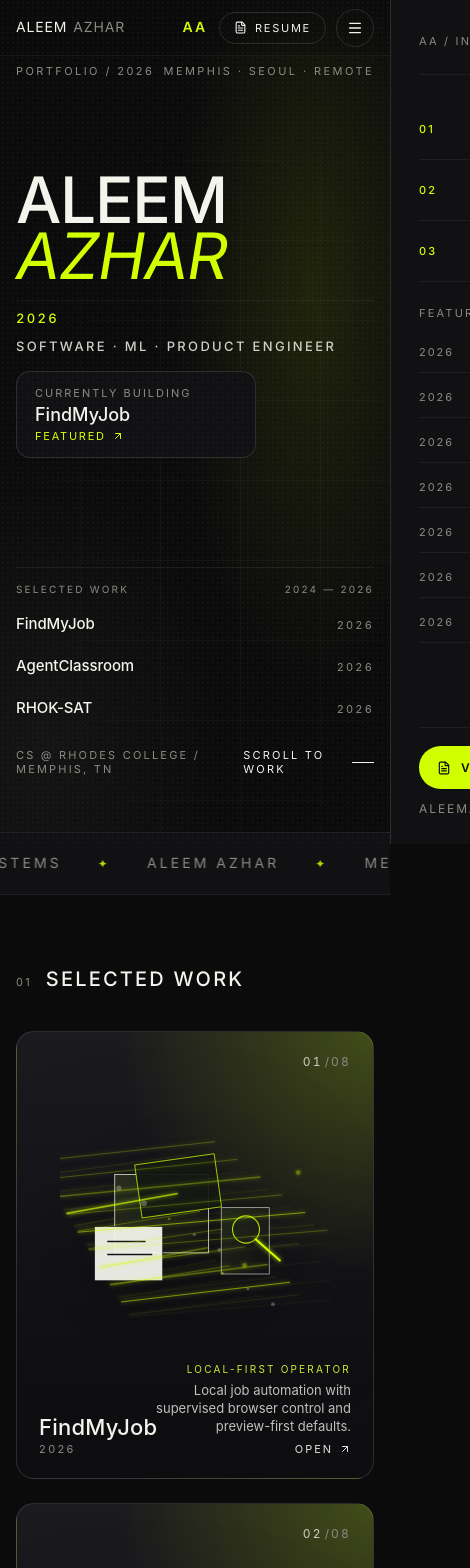
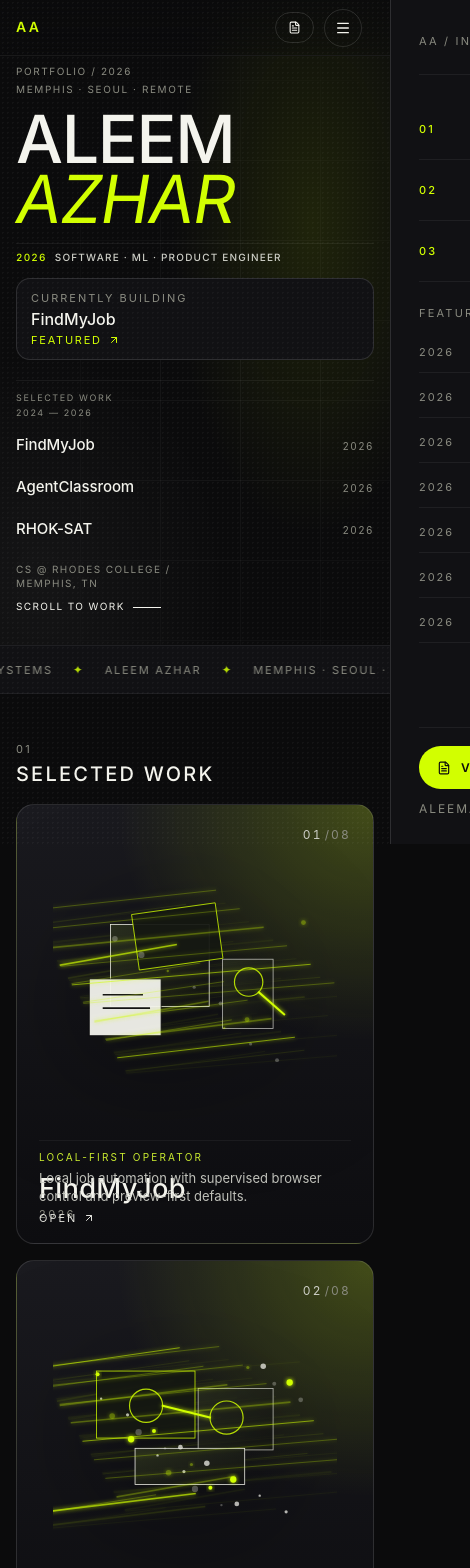
Before and after one commit to RandomEdge999/Portfolio_website, a React (Vite) app: page / in a window 390 px wide. Shown: the top 1568 px of the page, 470 px wide, since content can reach past the window. Built offline with nearby package versions, Linux system fonts and the light colour scheme.

Commit message:
Improve mobile portfolio layout

```diff
--- a/src/styles.css
+++ b/src/styles.css
@@ -29,14 +29,17 @@
 
 * { box-sizing: border-box; }
 
-html { background: var(--bg); }
+html {
+  background: var(--bg);
+  overflow-x: hidden;
+}
 
 body {
   margin: 0;
   min-width: 320px;
   background: var(--bg);
   color: var(--ink);
-  overflow-x: clip;
+  overflow-x: hidden;
 }
 
 body.menu-is-open,
@@ -1106,6 +1109,307 @@ section, footer { scroll-margin-top: var(--header-h); }
   .overlay-copy { padding: 24px; }
 }
 
+/* Compact mobile layout: stack horizontal rows, reduce typographic extremes,
+   and keep dense metadata blocks readable on narrow screens. */
+@media (max-width: 640px) {
+  :root {
+    --gutter: 16px;
+    --section-pad: 64px;
+  }
+
+  .chrome {
+    grid-template-columns: auto 1fr auto;
+    gap: 12px;
+  }
+  .chrome-brand { display: none; }
+  .chrome-mark { justify-self: start; }
+  .chrome-cta {
+    padding: 8px 12px;
+    font-size: 10px;
+    letter-spacing: 0.14em;
+  }
+
+  .hero {
+    min-height: auto;
+    padding: calc(var(--header-h) + 10px) var(--gutter) 32px;
+    row-gap: 14px;
+  }
+  .hero-eyebrow {
+    flex-direction: column;
+    align-items: flex-start;
+    gap: 6px;
+    font-size: 10px;
+    letter-spacing: 0.16em;
+  }
+  .hero-stage {
+    gap: 20px;
+  }
+  .hero-left {
+    gap: 14px;
+  }
+  .hero-name {
+    font-size: clamp(48px, 18vw, 84px);
+    line-height: 0.9;
+  }
+  .hero-subhead {
+    gap: 8px;
+    padding-top: 8px;
+    font-size: 10px;
+    letter-spacing: 0.12em;
+  }
+  .hero-widget {
+    width: 100%;
+    min-width: 0;
+    padding: 12px 14px;
+  }
+  .hero-widget strong {
+    font-size: 16px;
+  }
+  .hero-side {
+    gap: 14px;
+    padding-bottom: 0;
+  }
+  .hero-selected {
+    padding-top: 12px;
+    gap: 2px;
+  }
+  .hero-selected-head {
+    font-size: 9px;
+    letter-spacing: 0.18em;
+  }
+  .hero-selected li:not(.hero-selected-head) button {
+    gap: 10px;
+    padding: 10px 0;
+  }
+  .hero-selected-title {
+    font-size: 15px;
+  }
+  .hero-selected-year {
+    font-size: 10px;
+    letter-spacing: 0.14em;
+  }
+  .hero-foot {
+    flex-direction: column;
+    align-items: flex-start;
+    gap: 10px;
+    font-size: 10px;
+    letter-spacing: 0.14em;
+  }
+  .hero-foot-left {
+    max-width: 28ch;
+    line-height: 1.4;
+  }
+
+  .tagline {
+    padding: 16px 0;
+  }
+  .tagline-track {
+    font-size: 11px;
+    letter-spacing: 0.16em;
+  }
+  .tagline-cell {
+    gap: 20px;
+    padding-right: 20px;
+  }
+
+  .hp {
+    padding-top: calc(var(--section-pad) * 0.75);
+  }
+  .hp-head {
+    display: grid;
+    gap: 6px;
+    padding: 0 var(--gutter) 18px;
+  }
+  .hp-track {
+    gap: 16px;
+    padding: 0 var(--gutter) 40px;
+  }
+  .hp-slide {
+    aspect-ratio: auto;
+    min-height: 440px;
+  }
+  .hp-art {
+    inset: 16% 10% 36% 10%;
+  }
+  .hp-cap strong {
+    font-size: clamp(20px, 7vw, 28px);
+  }
+  .hp-meta {
+    left: 22px;
+    right: 22px;
+    bottom: 18px;
+    max-width: none;
+    text-align: left;
+    padding-top: 10px;
+    border-top: 1px solid var(--line-2);
+  }
+  .hp-meta i {
+    justify-self: start;
+  }
+  .hp-slide-quote {
+    min-height: 320px;
+    padding: 40px 24px;
+  }
+  .hp-slide-quote p {
+    font-size: clamp(24px, 8vw, 40px);
+    max-width: 14ch;
+  }
+
+  .csplit {
+    padding-top: calc(var(--section-pad) * 0.75);
+  }
+  .csplit-col {
+    padding: 32px var(--gutter);
+  }
+  .csplit-title {
+    margin-bottom: 12px;
+    font-size: clamp(42px, 16vw, 86px);
+  }
+  .csplit-caption {
+    margin-bottom: 20px;
+    font-size: 13px;
+  }
+  .csplit-list button {
+    grid-template-columns: 24px 1fr auto;
+    grid-template-areas:
+      "mark title arrow"
+      ". year arrow";
+    row-gap: 4px;
+    column-gap: 12px;
+    padding: 14px 0;
+  }
+  .csplit-list button img { grid-area: mark; }
+  .csplit-list button strong { grid-area: title; font-size: 16px; }
+  .csplit-list button em { grid-area: year; font-size: 10px; letter-spacing: 0.14em; }
+  .csplit-list button svg { grid-area: arrow; }
+
+  .hof {
+    padding: calc(var(--section-pad) * 0.8) var(--gutter) 48px;
+  }
+  .hof-head {
+    margin-bottom: 32px;
+  }
+  .hof-head h2 {
+    font-size: clamp(42px, 14vw, 74px);
+  }
+  .hof-head p {
+    font-size: 13px;
+  }
+
+  .cta {
+    padding: 56px var(--gutter);
+  }
+  .cta-title {
+    font-size: clamp(40px, 13vw, 72px);
+  }
+  .cta-body {
+    margin-top: 20px;
+    font-size: 14px;
+  }
+  .cta-btn {
+    width: 100%;
+    justify-content: center;
+  }
+
+  .tools,
+  .socials {
+    padding: 56px var(--gutter);
+  }
+  .tools-head,
+  .socials-head {
+    margin-bottom: 28px;
+  }
+  .tools-head h2,
+  .socials-head h2 {
+    font-size: clamp(40px, 13vw, 72px);
+  }
+  .tools-grid {
+    grid-template-columns: repeat(2, minmax(0, 1fr));
+  }
+  .tools-grid li {
+    padding: 16px 12px;
+    font-size: 12px;
+  }
+  .tools-affiliations {
+    grid-template-columns: 1fr;
+    gap: 14px;
+    margin-top: 32px;
+  }
+  .tools-aff {
+    grid-template-columns: 48px 1fr;
+    gap: 12px;
+    padding: 14px;
+  }
+  .tools-aff img {
+    width: 48px;
+    height: 48px;
+  }
+
+  .socials-list a {
+    grid-template-columns: 24px 1fr auto;
+    gap: 12px;
+    padding: 18px 0;
+    font-size: clamp(18px, 6.5vw, 24px);
+  }
+
+  .footer {
+    padding: 64px var(--gutter) 24px;
+  }
+  .footer-title {
+    margin-bottom: 32px;
+    font-size: clamp(44px, 18vw, 88px);
+  }
+  .footer-grid {
+    grid-template-columns: 1fr 1fr;
+    gap: 24px 20px;
+    padding-top: 24px;
+  }
+  .footer-bottom {
+    flex-direction: column;
+    align-items: flex-start;
+    gap: 10px;
+    margin-top: 28px;
+    font-size: 10px;
+    letter-spacing: 0.12em;
+  }
+
+  .overlay-sheet {
+    width: calc(100vw - 12px);
+    max-height: calc(100vh - 12px);
+    border-radius: 14px;
+  }
+  .overlay-art {
+    padding: 20px;
+  }
+  .overlay-copy {
+    padding: 20px 18px;
+  }
+  .overlay-copy h3 {
+    font-size: clamp(24px, 8vw, 34px);
+  }
+  .overlay-actions a {
+    width: 100%;
+    justify-content: center;
+  }
+}
+
+@media (max-width: 420px) {
+  .chrome-cta span {
+    display: none;
+  }
+  .hero-name {
+    font-size: clamp(42px, 17vw, 72px);
+  }
+  .hero-selected-head {
+    display: grid;
+    gap: 4px;
+  }
+  .tools-grid,
+  .footer-grid {
+    grid-template-columns: 1fr;
+  }
+}
+
 /* ============================================== Reduced motion fallbacks === */
 
 @media (prefers-reduced-motion: reduce) {
```
